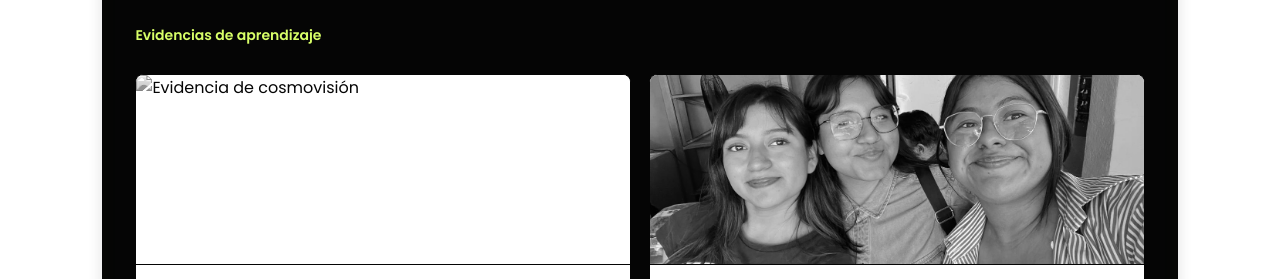
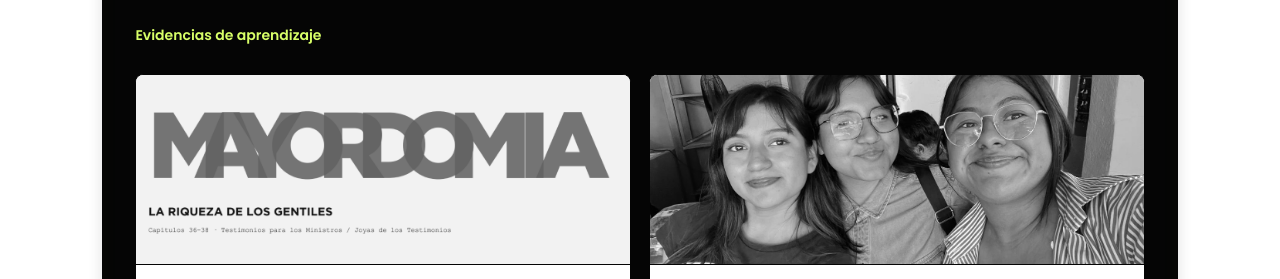
Before and after one commit to 1220578-ui/portafolio-profesional-1220578, a plain HTML site: page competencias.html in a window 1280 px wide. Shown: the part 1294-1573 px from the top of the page. Drawn offline with Linux system fonts and the light colour scheme.

Commit message:
Add files via upload

```diff
--- a/competencias.html
+++ b/competencias.html
@@ -184,7 +184,7 @@
 
                 <article class="evidenceCard">
 
-                    <img src="cosmovision1.jpg"
+                    <img src="cosmovision1.png"
                         alt="Evidencia de cosmovisión"
                         loading="lazy">
 
```
